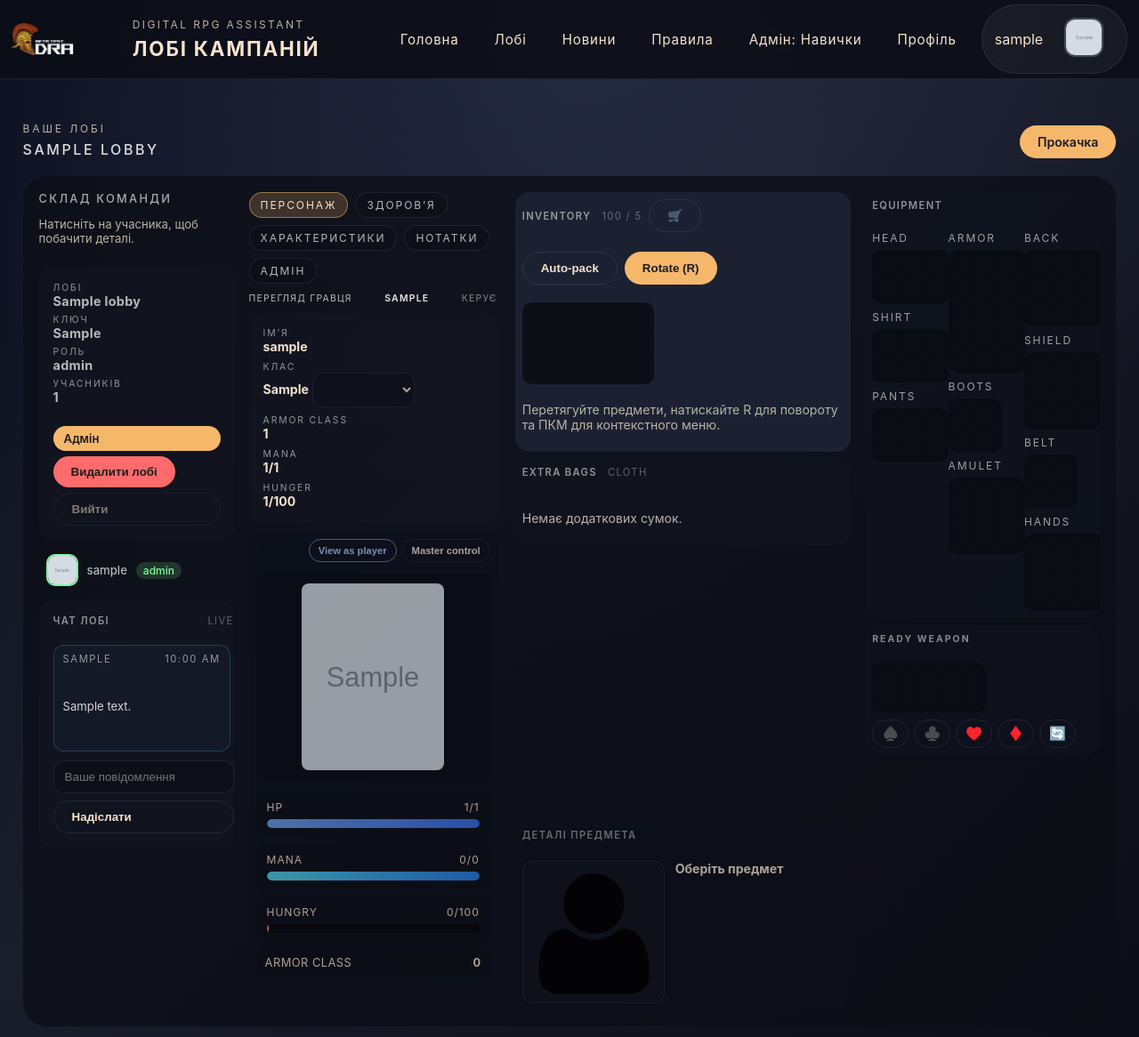
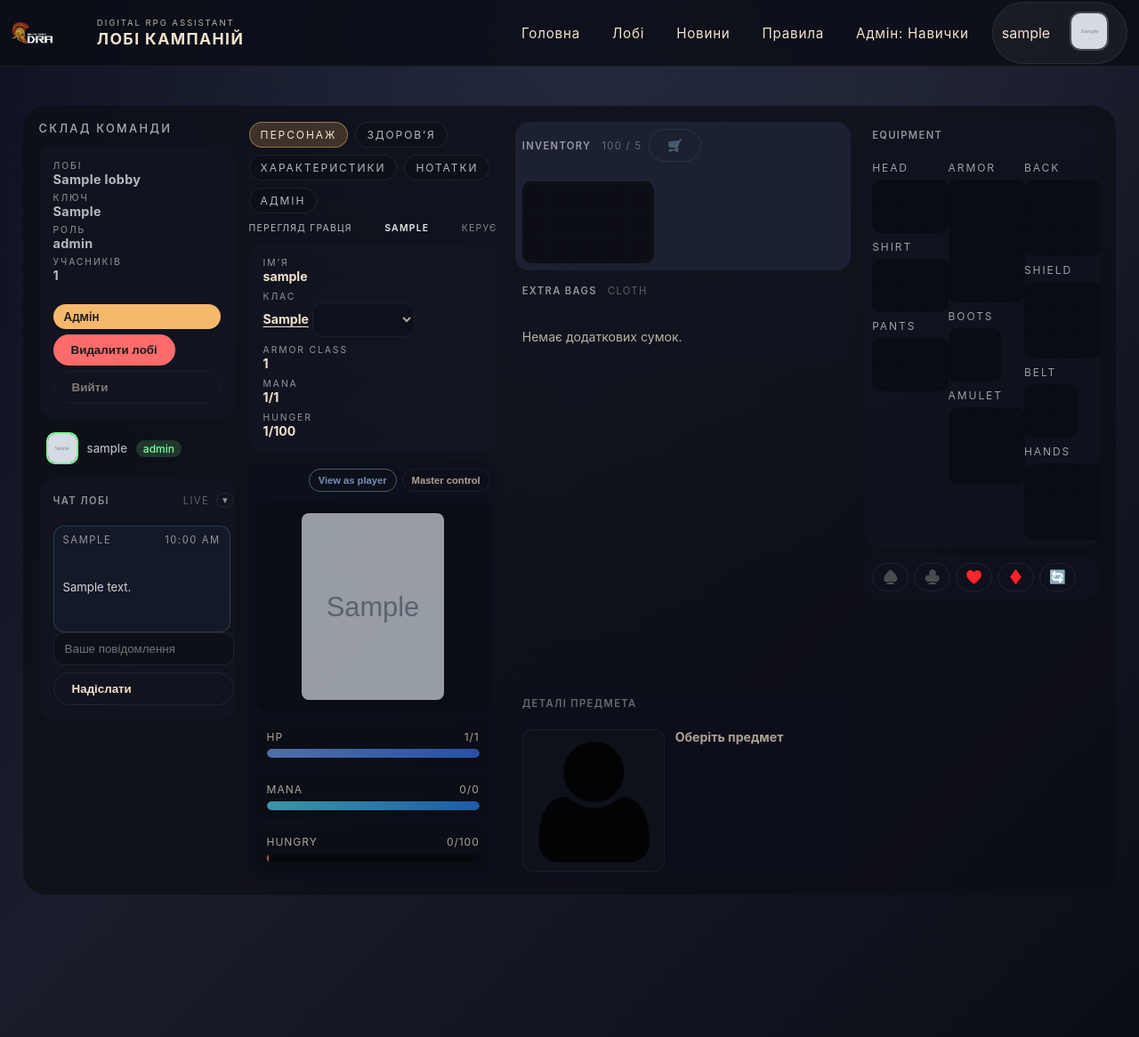
Before and after one commit to filonovnikita952-lang/testGAME, a Flask app: page /Lobby in a window 1280 px wide. Shown: the whole page at 89% size. Run offline with Flask 3, Linux system fonts and the light colour scheme; the visitor is signed in with stand-in values (Sample User, id 1); tables that the repository leaves empty hold one stand-in row (values such as "Sample post"); grey boxes marked "Sample" are stand-in pictures; parts of the project's set-up code (start-up, migrations or seed data) failed here and were passed over.

Commit message:
Tidy lobby UI elements

```diff
--- a/static/style.css
+++ b/static/style.css
@@ -73,7 +73,7 @@ a {
     backdrop-filter: blur(14px);
     background: rgba(11, 13, 22, 0.85);
     border-bottom: 1px solid var(--border);
-    padding: 5px 1vw;
+    padding: 2px 1vw;
     display: flex;
     align-items: center;
     justify-content: space-between;
@@ -89,21 +89,21 @@ a {
 
 .brand__title {
     margin: 0;
-    font-size: 1.4rem;
+    font-size: 1.1rem;
     letter-spacing: 0.08em;
     text-transform: uppercase;
 }
 
 .brand__tag {
-    margin: 0 0 6px;
-    font-size: 0.75rem;
+    margin: 0 0 2px;
+    font-size: 0.6rem;
     color: var(--muted);
     letter-spacing: 0.2em;
     text-transform: uppercase;
 }
 
 .logo {
-    width: 120px;
+    width: 80px;
     height: auto;
 }
 
@@ -118,7 +118,7 @@ a {
 .navigation a {
     font-size: 0.95rem;
     letter-spacing: 0.05em;
-    padding: 8px 12px;
+    padding: 6px 10px;
     border-radius: 999px;
     transition: background 0.3s ease, color 0.3s ease, transform 0.3s ease;
 }
@@ -132,7 +132,7 @@ a {
     display: flex;
     align-items: center;
     gap: 12px;
-    padding: 6px 14px;
+    padding: 4px 10px;
     border-radius: 999px;
     background: rgba(255, 255, 255, 0.05);
     border: 1px solid var(--border);
@@ -2341,12 +2341,50 @@ textarea {
     gap: 8px;
 }
 
+.panel-toggle-button {
+    border: 1px solid var(--border);
+    background: transparent;
+    color: inherit;
+    font-size: 0.7rem;
+    padding: 2px 6px;
+    border-radius: 999px;
+    cursor: pointer;
+    line-height: 1;
+    transition: background 0.2s ease, border-color 0.2s ease, transform 0.2s ease;
+}
+
+.panel-toggle-button:hover {
+    background: rgba(255, 255, 255, 0.08);
+}
+
+.panel-toggle-button:focus-visible {
+    outline: 2px solid rgba(109, 211, 255, 0.6);
+    outline-offset: 2px;
+}
+
+.is-collapsed .panel-body {
+    display: none;
+}
+
 .panel-title {
     font-weight: 600;
 }
 
 .panel-tag {
     opacity: 0.6;
+}
+
+.character-class-link {
+    cursor: pointer;
+    text-decoration: underline;
+    text-decoration-thickness: 1px;
+    text-underline-offset: 3px;
+}
+
+.character-class-link:focus-visible {
+    outline: 2px solid rgba(109, 211, 255, 0.6);
+    outline-offset: 2px;
+    border-radius: 6px;
 }
 
 .shop-button {
--- a/templates/Lobby.html
+++ b/templates/Lobby.html
@@ -45,22 +45,11 @@
         {% for membership in member_lobbies %}
             {% set is_master_user = membership.role == 'master' or membership.lobby.admin_id == user.id %}
             <section class="lobby-room">
-                <header class="lobby-room__header">
-                    <div class="lobby-room__title">
-                        <p class="lobby-room__eyebrow">Ваше лобі</p>
-                        <h2>{{ membership.lobby.name }}</h2>
-                    </div>
-                    <div class="lobby-room__actions">
-                        <a class="button" href="{{ url_for('skills_page') }}" target="_blank" rel="noopener">Прокачка</a>
-                    </div>
-                </header>
-
                 <div class="lobby-room__surface workspace">
                     <div class="lobby-room__grid lobby-room__grid--four">
                         <aside class="lobby-column lobby-column--info lobby-roster">
                             <div class="lobby-roster__header">
                                 <h3>Склад команди</h3>
-                                <p class="muted">Натисніть на учасника, щоб побачити деталі.</p>
                             </div>
                             <div class="lobby-column__scroll">
                                 <div class="lobby-info dra-card">
@@ -149,11 +138,21 @@
                                         {% endif %}
                                     {% endfor %}
                                 </div>
-                                <div class="lobby-chat dra-card" data-lobby-chat data-lobby-id="{{ membership.lobby.id }}">
+                                <div class="lobby-chat dra-card" data-lobby-chat data-lobby-id="{{ membership.lobby.id }}" data-collapsible-panel>
                                     <div class="panel-header">
                                         <span class="panel-title">Чат лобі</span>
+                                        <div class="panel-header__actions">
                                             <span class="panel-tag">LIVE</span>
+                                            <button
+                                                class="panel-toggle-button"
+                                                type="button"
+                                                data-panel-toggle
+                                                aria-expanded="true"
+                                                aria-controls="lobby-chat-body-{{ membership.lobby.id }}"
+                                            >▾</button>
                                         </div>
+                                    </div>
+                                    <div class="panel-body" id="lobby-chat-body-{{ membership.lobby.id }}" data-panel-body>
                                         <div class="lobby-chat__messages" data-chat-messages>
                                             <p class="muted">Чат поки порожній. Напишіть перше повідомлення!</p>
                                         </div>
@@ -161,6 +160,7 @@
                                             <input type="text" placeholder="Ваше повідомлення" data-chat-input>
                                             <button type="submit" class="button ghost" data-chat-send>Надіслати</button>
                                         </form>
+                                    </div>
                                 </div>
                             </div>
                         </aside>
@@ -207,7 +207,14 @@
                                                 </div>
                                                 <div>
                                                     <span class="lobby-info__label">Клас</span>
-                                                    <strong data-character-class-text>???</strong>
+                                                    <strong
+                                                        class="character-class-link"
+                                                        data-character-class-text
+                                                        data-skills-link
+                                                        role="link"
+                                                        tabindex="0"
+                                                        aria-label="Відкрити прокачку"
+                                                    >???</strong>
                                                     <select class="is-hidden" data-character-class-select>
                                                         <option value="control">control</option>
                                                         <option value="creation">creation</option>
@@ -274,11 +281,6 @@
                                                             <div class="stat-bar__fill" data-stat-fill="hungry"></div>
                                                         </div>
                                                         <input type="range" min="0" max="100" value="0" class="stat-bar__input" data-stat-input="hungry">
-                                                    </div>
-                                                    <div class="stat-field stat-field--inline">
-                                                        <span>Armor Class</span>
-                                                        <strong data-stat-value="ac">0</strong>
-                                                        <input type="number" min="0" class="stat-field__input" data-stat-input="armor_class">
                                                     </div>
                                                 </div>
                                             </div>
@@ -845,16 +847,7 @@
                                                     {% endif %}
                                                 </div>
                                             </div>
-                                            <div class="inventory-actions" data-inventory-actions>
-                                                <button class="button ghost" type="button" data-action="auto-pack">Auto-pack</button>
-                                                <button class="button" type="button" data-action="rotate-item">Rotate (R)</button>
-                                                <button class="button ghost shop-toggle is-hidden" type="button" data-shop-open>Go to Shop</button>
-                                                {% if is_master_user %}
-                                                    <button class="button ghost shop-toggle is-hidden" type="button" data-shop-stop>Close Shop</button>
-                                                {% endif %}
-                                            </div>
                                             <div class="tetris-grid" data-container-id="inv_main" aria-label="Рюкзак"></div>
-                                            <p class="muted inventory-hint">Перетягуйте предмети, натискайте R для повороту та ПКМ для контекстного меню.</p>
                                         </div>
                                         <div class="inventory-subgrids">
                                             <div class="inventory-grid-panel dra-card">
@@ -957,8 +950,6 @@
                                     </div>
                                     <div class="inventory-panel panel-secondary lobby-panel dra-card">
                                         <div class="character-storage">
-                                            <h4 class="inventory-section__title">Ready Weapon</h4>
-                                            <div class="tetris-grid tetris-grid--compact" data-container-id="slot_weapon_main"></div>
                                             <div class="suit-toolbar" data-suit-toolbar>
                                                 <button type="button" class="button ghost suit-button" data-suit-button aria-pressed="true" aria-disabled="false">♠️</button>
                                                 <button type="button" class="button ghost suit-button" data-suit-button aria-pressed="true" aria-disabled="false">♣️</button>
--- a/templates/base.html
+++ b/templates/base.html
@@ -30,7 +30,6 @@
             {% if user.is_admin %}
                 <a href="{{ url_for('admin_skills_page') }}">Адмін: Навички</a>
             {% endif %}
-            <a href="{{ url_for('profile') }}">Профіль</a>
             <div class="user-chip">
                 <span>{{ user.nickname }}</span>
                 <a href="{{ url_for('profile') }}">
```
Also changed, not shown: static/lobby.js (+49 -0 lines). Lines whose indentation alone changed are shown as unchanged.
